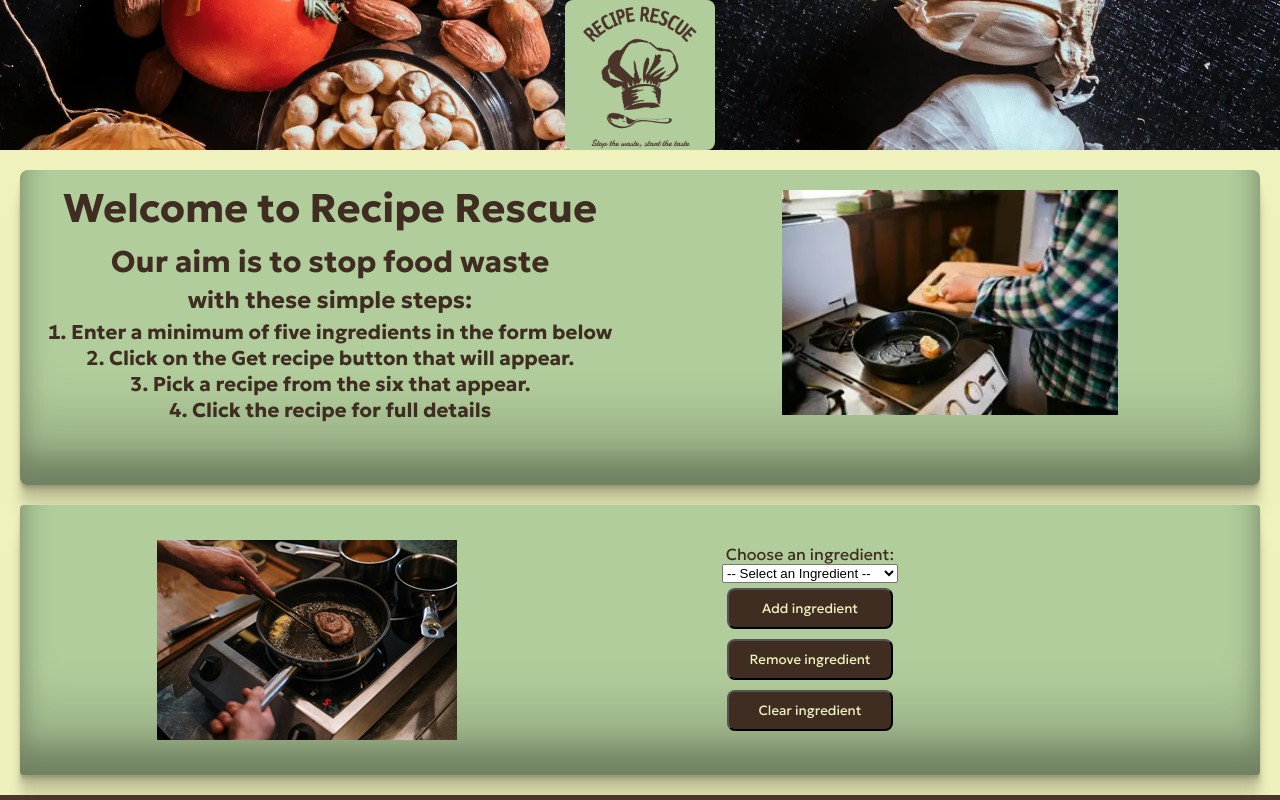
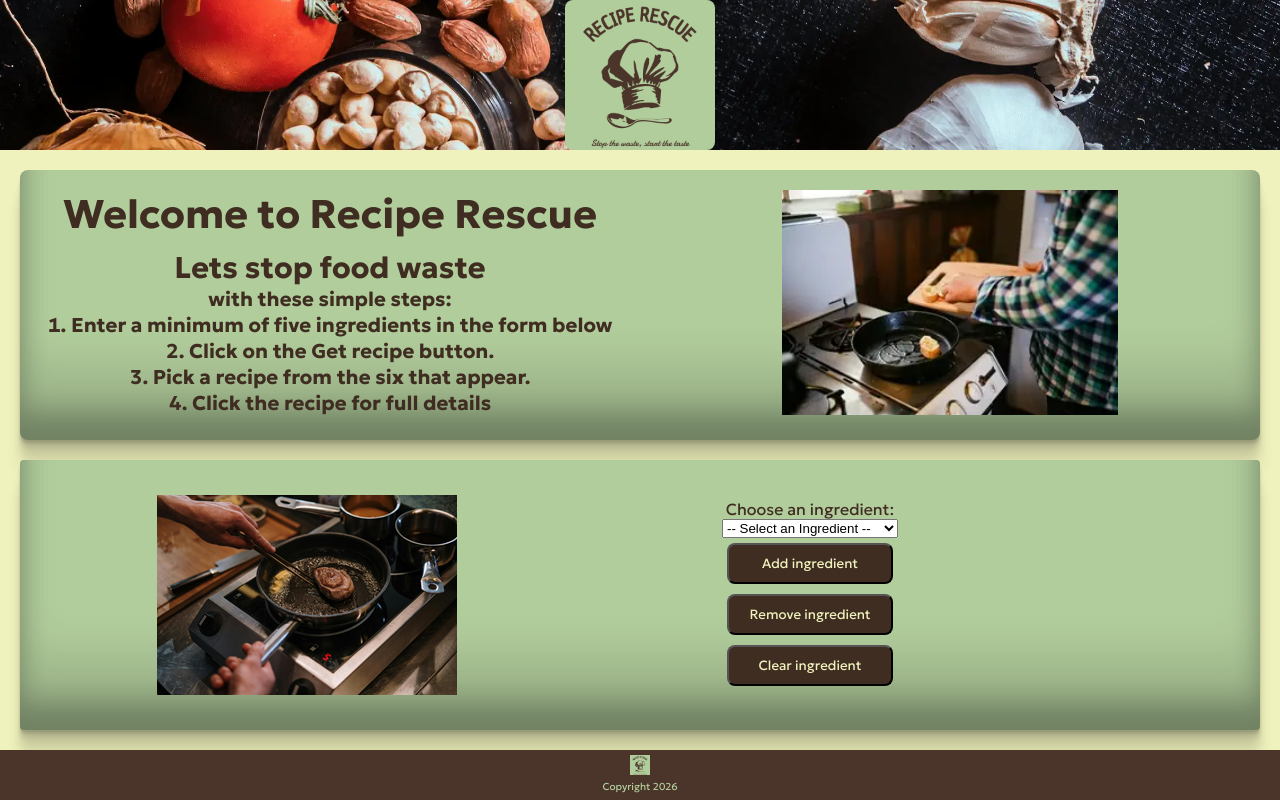
Before and after one commit to devildex91/recipe-rescue, a React (Vite) app: page / in a window 1280 px wide. Built offline with nearby package versions, Linux system fonts and the light colour scheme.

Commit message:
header styles updated

```diff
--- a/src/components/Header.jsx
+++ b/src/components/Header.jsx
@@ -5,11 +5,11 @@ export default function Header() {
     <div id="opening" className="shadow">
       <div id="textDiv">
         <h1>Welcome to Recipe Rescue</h1>
-        <h2>Our aim is to stop food waste</h2>
+        <h2>Lets stop food waste</h2>
         <h3>with these simple steps:</h3>
         <ol id="instructions">
           <li>Enter a minimum of five ingredients in the form below</li>
-          <li>Click on the Get recipe button that will appear.</li>
+          <li>Click on the Get recipe button.</li>
           <li>Pick a recipe from the six that appear.</li>
           <li>Click the recipe for full details</li>
         </ol>
--- a/src/index.css
+++ b/src/index.css
@@ -66,7 +66,8 @@ nav {
   justify-content: center;
   align-items: center;
   flex-wrap: wrap;
-  height:fit-content;
+  min-height: 270px;
+  max-height:fit-content;
   text-align: center;
   box-sizing: border-box;
   font-size: 16px;
@@ -76,12 +77,8 @@ nav {
   margin-bottom: 0;
 }
 #opening h2,#opening h3 {
-  margin:5px;
-}
-
-#opening p {
-  margin-top: 0px;
-  font-size: 15px;
+  margin:0;
+  font-size: 20px;
 }
 /*class to keep images hidden on smaller screens*/
 .hidden {
```
